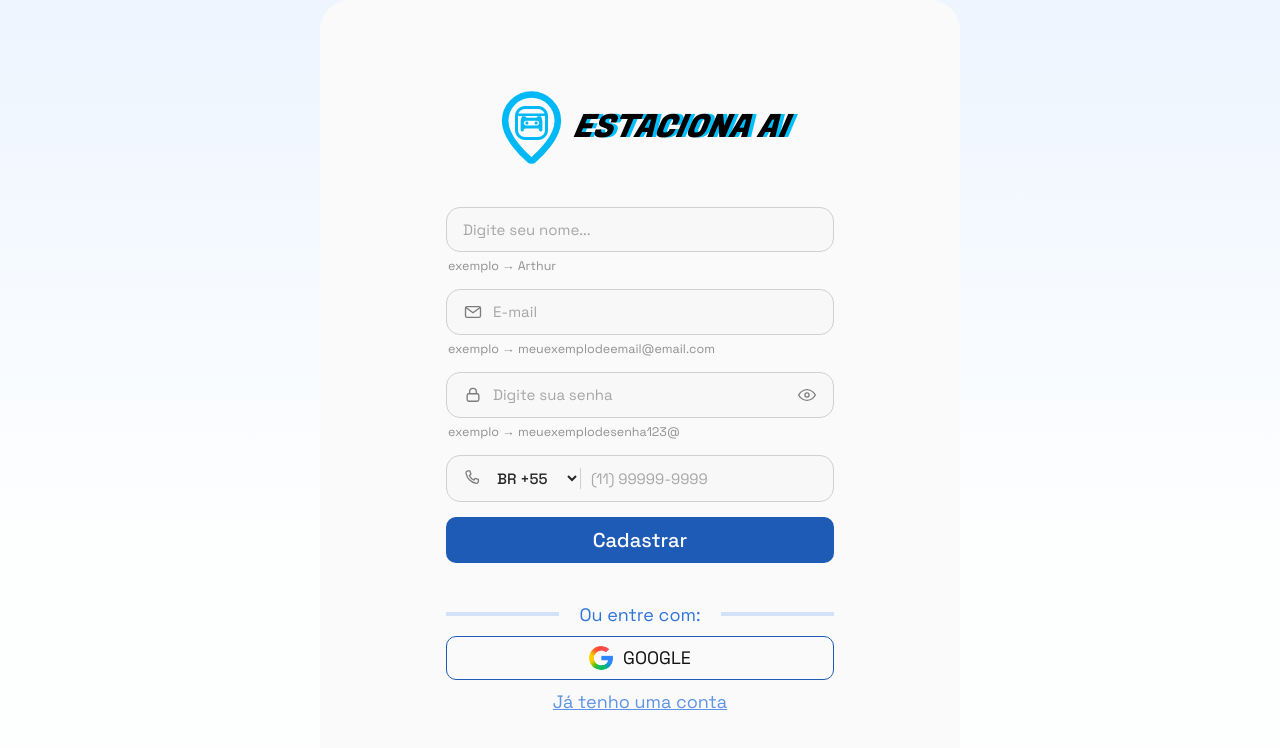
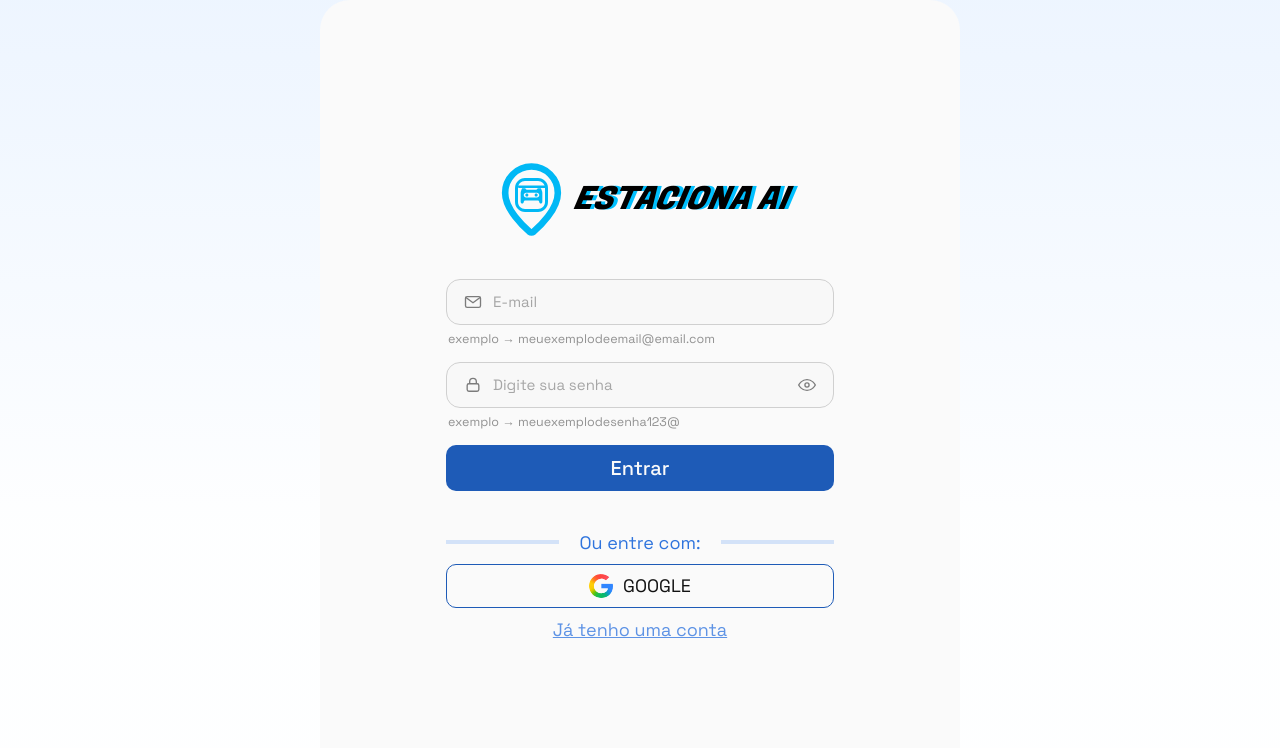
Before and after one commit to porque-o-java-exige/estaciona-ai-front, an Angular app: page / in a window 1280 px wide. Shown: the top 748 px of the page. Built offline with nearby package versions, Linux system fonts and the light colour scheme.

Commit message:
feat: add sign in and sign up variants to form component

```diff
--- a/src/app/components/molecules/form/form.html
+++ b/src/app/components/molecules/form/form.html
@@ -1,3 +1,4 @@
+@if (variant() === 'sign-up') {
     <form>
         <app-input placeholder="Digite seu nome..." hint="exemplo → Arthur "></app-input>
         <app-input type="email" icon="email" placeholder="E-mail" hint="exemplo → meuexemplodeemail@email.com"></app-input>
@@ -7,3 +8,13 @@
 
         <app-button type="submit" variant="primary" text="Cadastrar"></app-button>
     </form>
+} @else {
+    <form>
+        <app-input type="email" icon="email" placeholder="E-mail" hint="exemplo → meuexemplodeemail@email.com"></app-input>
+        <app-input type="password" icon="password" placeholder="Digite sua senha"
+            hint="exemplo → meuexemplodesenha123@"></app-input>
+
+        <app-button type="submit" variant="primary" text="Entrar"></app-button>
+    </form>
+
+}
--- a/src/app/components/molecules/form/form.ts
+++ b/src/app/components/molecules/form/form.ts
@@ -1,6 +1,8 @@
-import { Component } from '@angular/core';
+import { Component, input } from '@angular/core';
 import { InputComponent } from '../../atoms/input/input';
 import { Button } from '../../atoms/button/button';
+
+export type formVariant = 'sign-up' | 'sign-in'
 
 @Component({
   selector: 'app-form',
@@ -11,4 +13,7 @@
   templateUrl: './form.html',
   styleUrl: './form.scss',
 })
-export class Form {}
+export class Form {
+  variant = input<formVariant>()
+
+}
```
Lines whose indentation alone changed are shown as unchanged.
